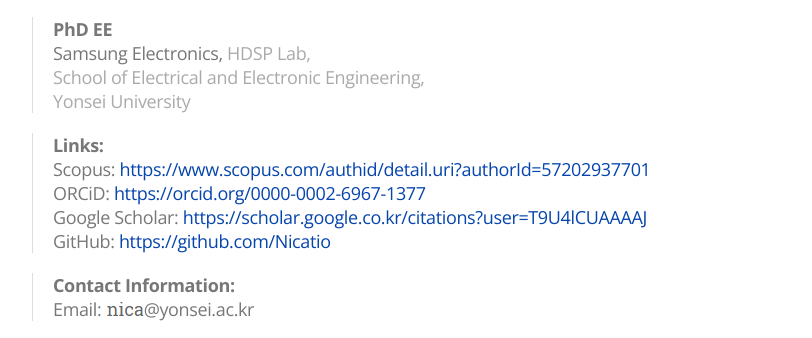
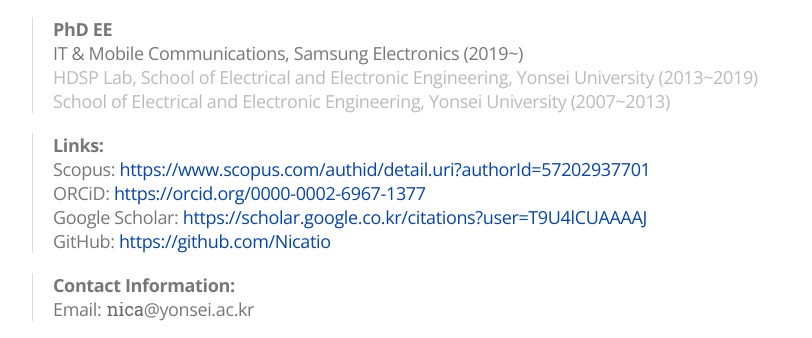
Before and after one commit to Nicatio/nicatio.github.io, a plain HTML site: page index.html in a window 1280 px wide. Shown: the part 72-410 px from the top of the page, without its empty margins (208-1020 px from the left). Drawn offline with nearby package versions, Linux system fonts and the light colour scheme.

Commit message:
Update index.html

```diff
--- a/index.html
+++ b/index.html
@@ -23,7 +23,7 @@ a:hover {text-decoration: underline; color:#0645ad;}
 .titlehead { font-weight: bold; }
 .emp { font-weight: bold;}
 .black{ color:#121212; }
-.was{ color:#aaaaaa; }
+.was{ color:#bbbbbb; }
 .blackbold{ color:#0645ad; font-weight: bold;}
 .list { margin-top:10px;}
 .nicaname { position: relative; top: 1px;}
@@ -43,12 +43,11 @@ Sanghun Lee
 
 <div class="desc">
 <span class="titlehead">PhD EE </span><br>
-Samsung Electronics,
+IT & Mobile Communications, Samsung Electronics (2019~) <br>
 
 <span class="was">
-HDSP Lab,<BR>
-School of Electrical and Electronic Engineering,<BR>
-Yonsei University
+HDSP Lab, School of Electrical and Electronic Engineering, Yonsei University (2013~2019)<br>
+School of Electrical and Electronic Engineering, Yonsei University (2007~2013)<br>
 </span>
 </div>
 
```
